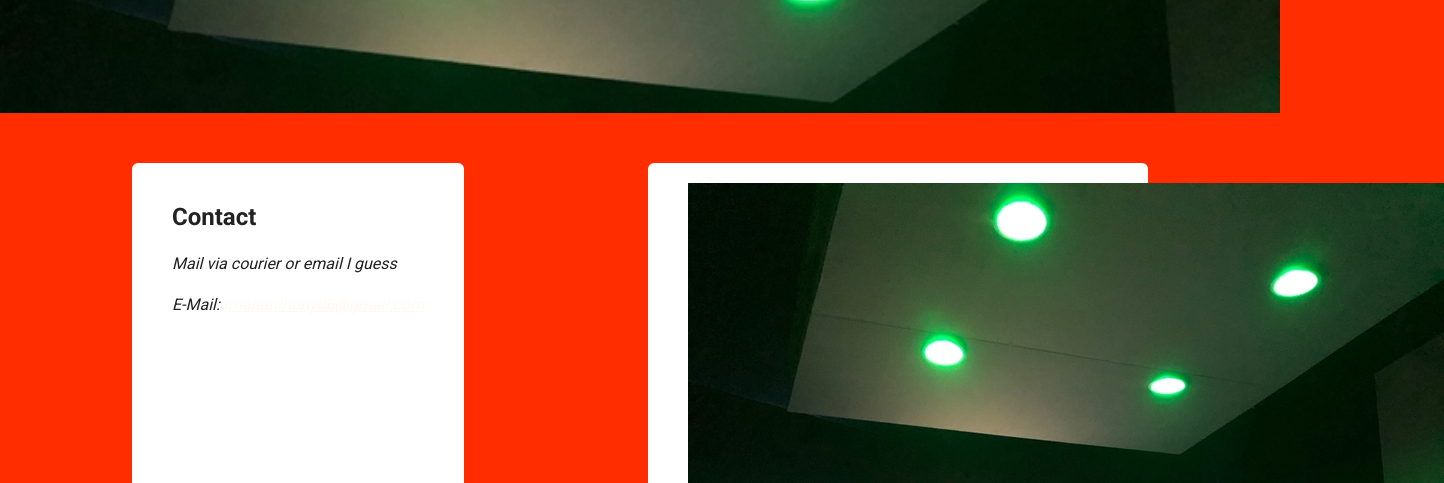
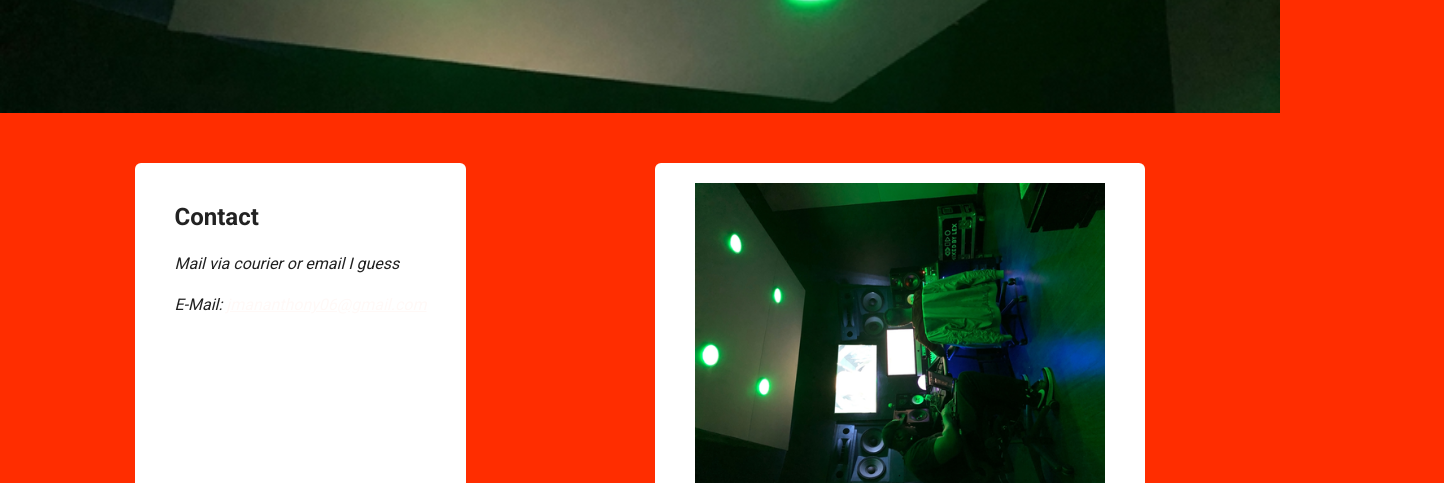
Before and after one commit to jmananthony06/Treehouse-Project-1, a plain HTML site: page contact.html in a window 1280 px wide. Shown: the part 357-840 px from the top of the page, 1444 px wide, since content can reach past the window. Drawn offline with Linux system fonts and the light colour scheme; a web font is replaced by a local one.

Commit message:
Update contact.html

```diff
--- a/contact.html
+++ b/contact.html
@@ -34,9 +34,8 @@
      </div>
 
      <div class="card">
-               <img src="resizedstudiopic.jpg" alt="Grand Bay Recording Studio" class="contact-img">
-
-           </div>
+               <img width="410" src="resizedstudiopic.png" alt="Grand Bay Recording Studio" class="contact-img">
+     </div>
 
    </main>
    <footer>
```
